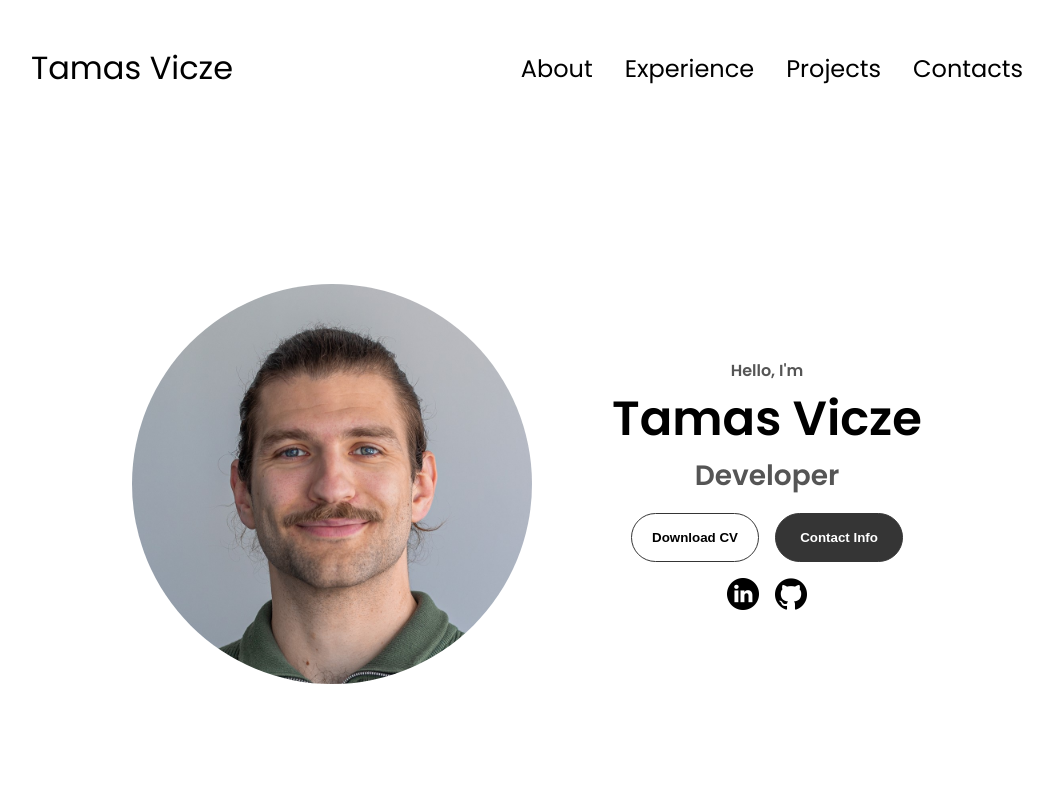
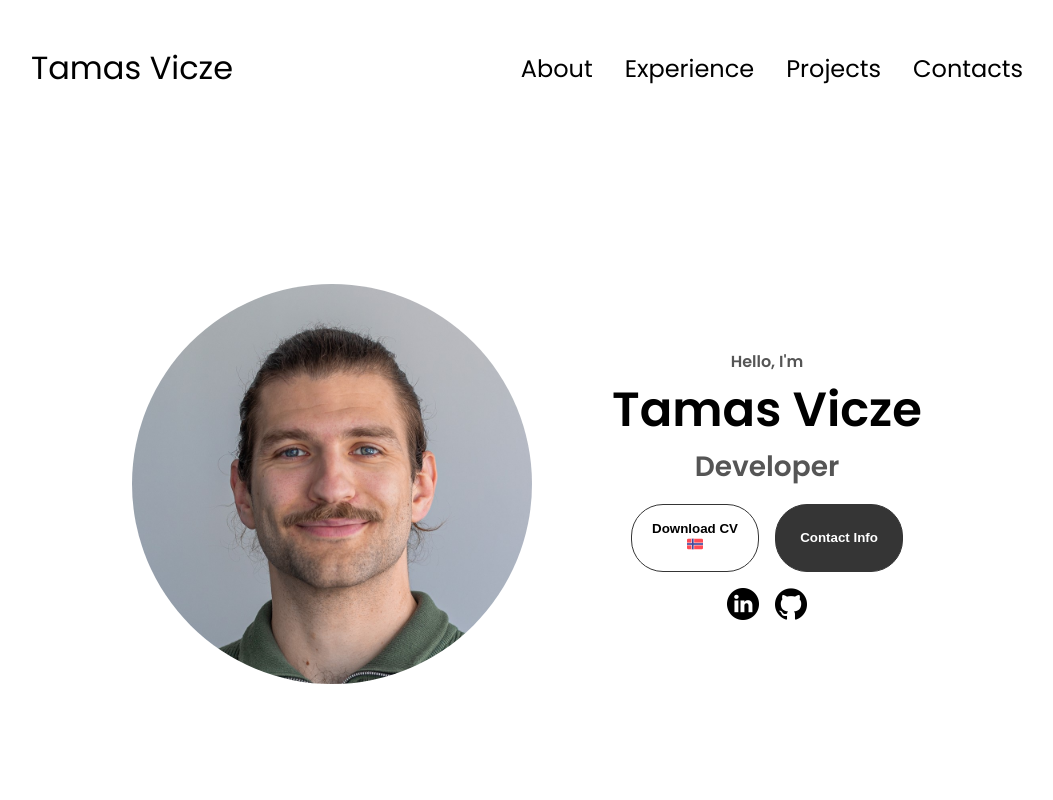
Before and after one commit to tamasvicze/tamas-vicze-cv, a plain HTML site: page index.html in a window 1280 px wide. Shown: the top 800 px of the page, without its empty margins (113-1166 px from the left). Drawn offline with Linux system fonts and the light colour scheme.

Commit message:
Added NO flag to cv button.

```diff
--- a/index.html
+++ b/index.html
@@ -52,7 +52,7 @@
             class="btn btn-color-2"
             onclick="window.open('./assets/resume-tamas-vicze-11-01-24.pdf')"
           >
-            Download CV
+            Download CV <img src="./assets/norway-flag.png" />
           </button>
           <button class="btn btn-color-1" onclick="location.href='./#contact'">
             Contact Info
```
Also changed, not shown: assets/norway-flag.png (added).
